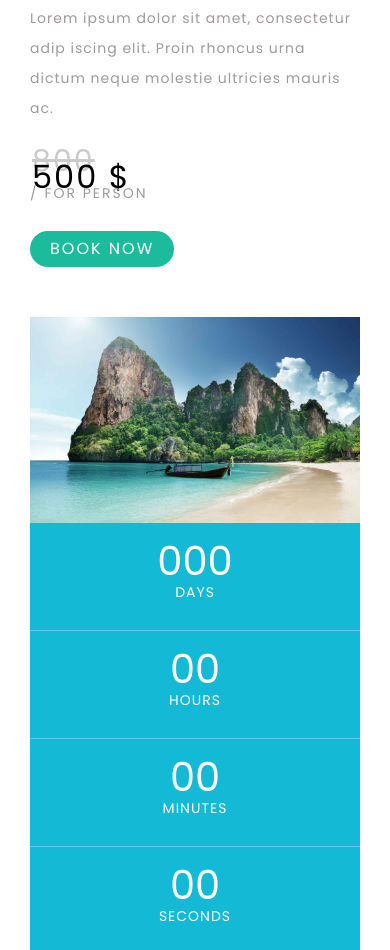
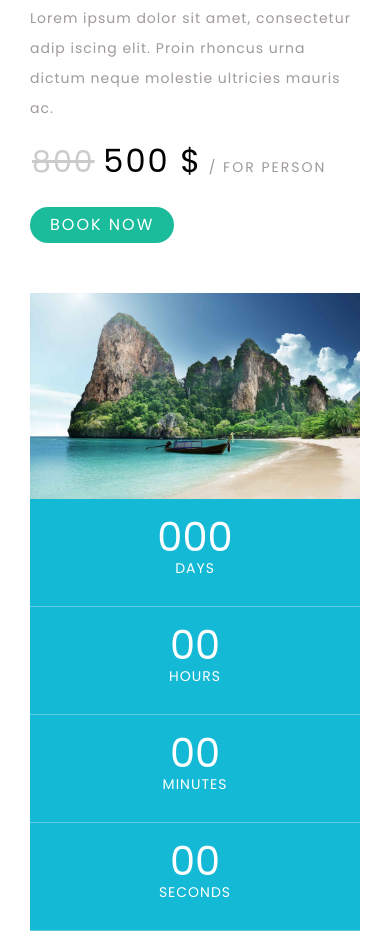
Before and after one commit to thmq169/travel, a plain HTML site: page index.html in a window 390 px wide. Shown: the part 4349-5299 px from the top of the page. Drawn offline with Linux system fonts and the light colour scheme.

Commit message:
Update responsive.css

```diff
--- a/assets/css/responsive.css
+++ b/assets/css/responsive.css
@@ -213,7 +213,7 @@
         padding-bottom: unset;
     }
 
-    .section-price{
+    .tour-details-info-right .section-price{
         display: flex;
         flex-direction: column;
         justify-content: center
```
